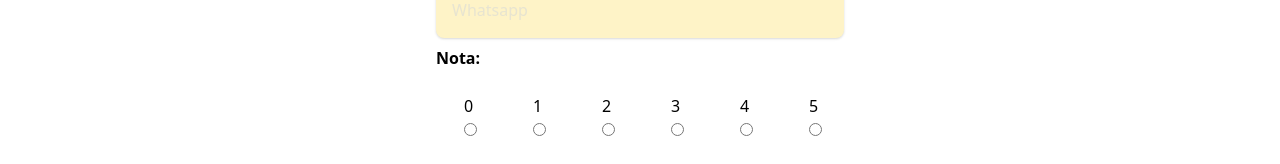
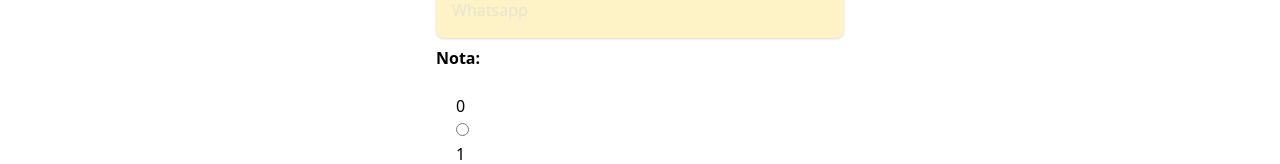
Before and after one commit to CarlosMeyer2021/palpite-box, a Next.js app: page /pesquisa in a window 1280 px wide. Shown: the part 626-790 px from the top of the page. Built offline with nearby package versions, Linux system fonts and the light colour scheme.

Commit message:
fdfd
fdfd

```diff
--- a/pages/pesquisa.js
+++ b/pages/pesquisa.js
@@ -74,17 +74,17 @@ const Pesquisa = () => {
       {!sucess && <div className='relative w-full max-w-md px-5 py-4 mx-auto rounded-md'>
         <div className='relative'>
           <div className=''>
-            <label className='mx-auto font-bold'>Seu nome:</label>
+            <label className='font-bold'>Seu nome:</label>
             <input type='text' className='w-full p-4 block shadow bg-yellow-100 my-2 rounded-lg placeholder-gray-400 placeholder-opacity-50' placeholder='Nome' onChange={onChange} name='Nome' value={form.Nome} />
             <label className='font-bold'>Email:</label>
             <input type='text' className='w-full p-4 block shadow bg-yellow-100 my-2 rounded-lg placeholder-gray-300 placeholder-opacity-50' placeholder='Email' onChange={onChange} name='Email' value={form.Email} />
             <label className='font-bold'>WhatsApp:</label>
             <input type='text' className='w-full p-4 block shadow bg-yellow-100 my-2 rounded-lg placeholder-gray-300 placeholder-opacity-50' placeholder='Whatsapp' onChange={onChange} name='WhatsApp' value={form.WhatsApp} />
             <label className='font-bold'>Nota:</label>
-            <div className='flex py-6 '>
+            <div className='py-6 '>
               {notas.map(nota => {
                 return (
-                  <labe className='block px-7 '>
+                  <labe className='block px-5 '>
                     {nota}<br />
                     <input type='radio' name='Nota' value={nota} onChange={onChange} />
                   </labe>
```
